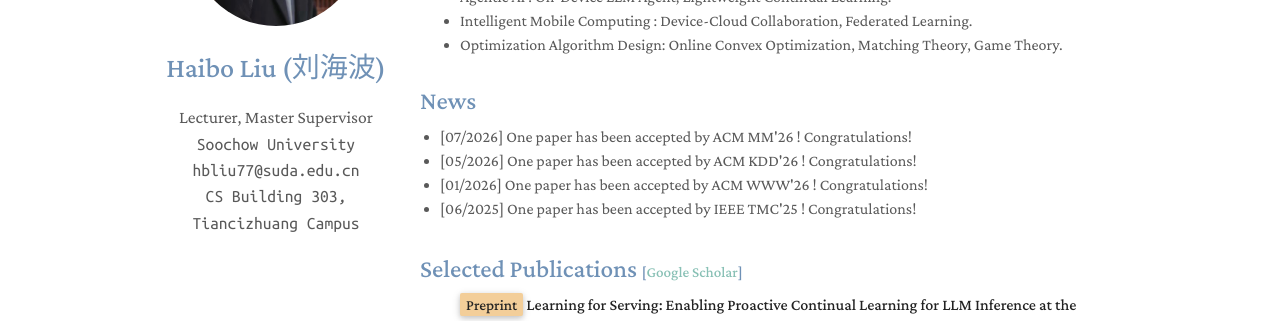
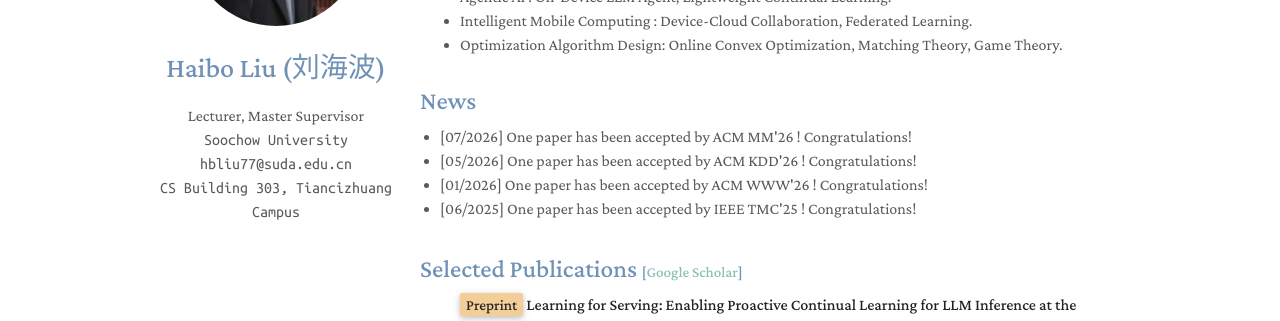
Before and after one commit to liuhaibo919/liuhaibo919.github.io, a Jekyll site: the page built from index.md, in a window 1280 px wide. Shown: the part 256-577 px from the top of the page. Built offline with Jekyll 4.4.1, drawn with Linux system fonts in a browser that asks for light colours; a style sheet for code colours, icons or effects is not loaded.

Commit message:
Update homepage.html

```diff
--- a/_layouts/homepage.html
+++ b/_layouts/homepage.html
@@ -88,23 +88,23 @@
 
 
         {% if site.position %}
-        <position style="font-size:1.10rem;">{{ site.position }}</position>
+        <position style="font-size:1rem;">{{ site.position }}</position>
         <br>
         {% endif %}
 
 
         {% if site.affiliation %}
-        <email style="font-size:1.10rem;">{{ site.affiliation }}</email>
+        <email style="font-size:1rem;">{{ site.affiliation }}</email>
         <br>
         {% endif %}
 
         {% if site.email %}
-        <email style="font-size:1.10rem;">{{ site.email }}</email>
+        <email style="font-size:1rem;">{{ site.email }}</email>
         {% endif %}
         <br>
 
         {% if site.address %}
-        <email style="font-size:1.10rem;">{{ site.address }}</email>
+        <email style="font-size:1rem;">{{ site.address }}</email>
         {% endif %}
 <br>
 <div style="width:200px; margin: 0 auto;">
```
